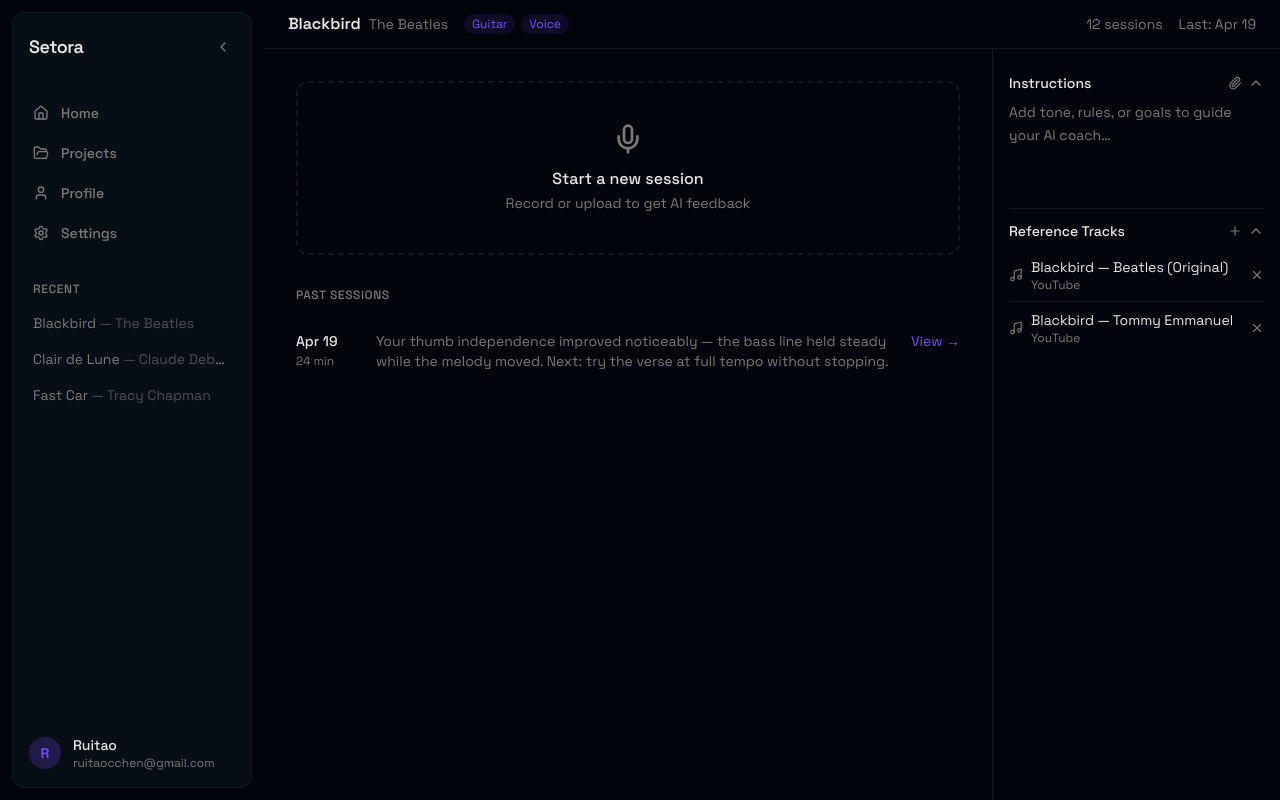
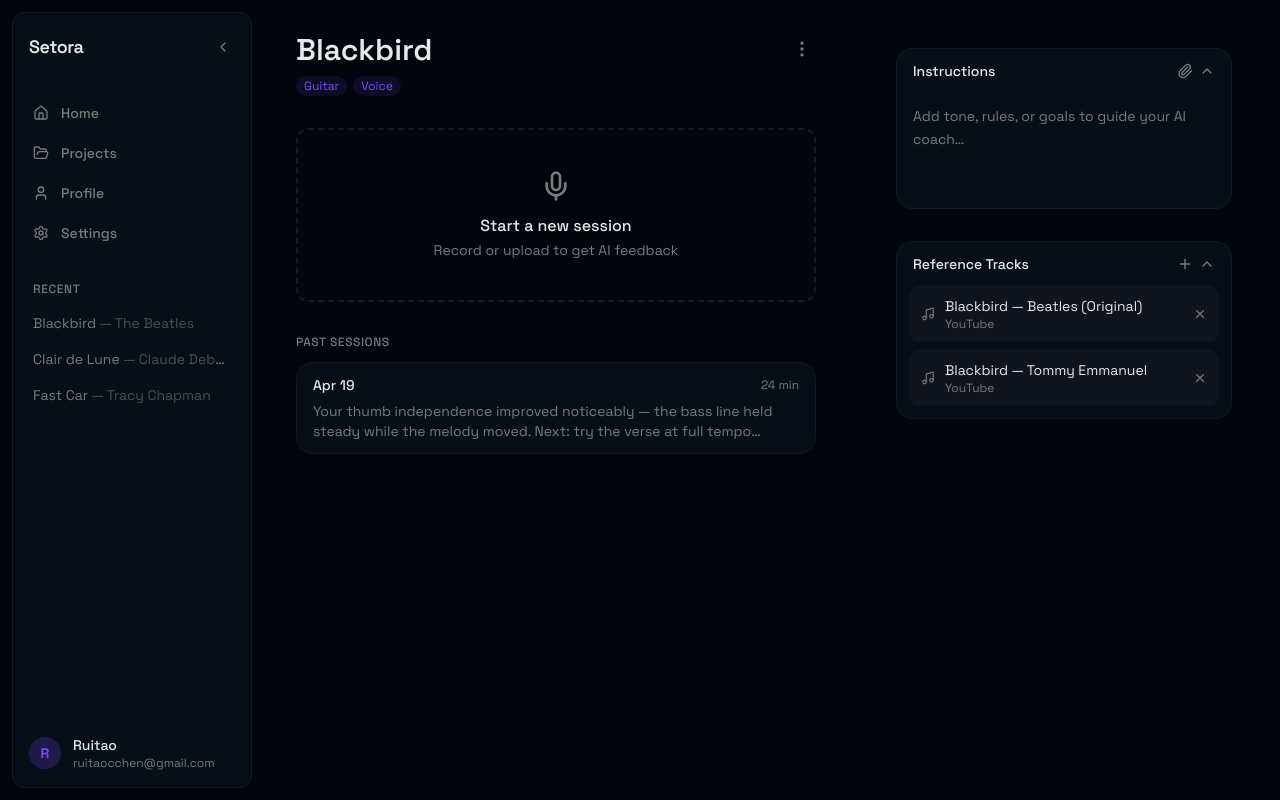
Before and after one commit to ruitaocchen10/setora, a Next.js app in the folder frontend/: page /projects/1 in a window 1280 px wide. Built offline with nearby package versions, Linux system fonts and the light colour scheme.

Commit message:
More UI changes

```diff
--- a/frontend/src/app/projects/[id]/page.tsx
+++ b/frontend/src/app/projects/[id]/page.tsx
@@ -1,6 +1,8 @@
 import { Mic } from "lucide-react";
 import { Sidebar } from "@/components/layout/Sidebar";
-import { ProjectRightPanel } from "@/components/project/ProjectRightPanel";
+import { InstructionsPanel } from "@/components/project/InstructionsPanel";
+import { ReferenceTracksPanel } from "@/components/project/ReferenceTracksPanel";
+import { ProjectMenu } from "@/components/project/ProjectMenu";
 import { mockProjects, mockSessions } from "@/lib/mock/data";
 
 function formatDate(iso: string) {
@@ -24,18 +26,19 @@ export default async function ProjectPage({
       <Sidebar />
 
       <main className="flex-1 flex flex-col overflow-hidden">
-        {/* Top bar */}
-        <div className="shrink-0 px-6 py-3 border-b border-border flex items-center justify-between gap-4">
-          <div className="flex items-center gap-4 min-w-0">
-            <div className="min-w-0">
-              <span className="font-semibold text-foreground">
+        {/* Content area */}
+        <div className="flex flex-1 overflow-hidden min-h-0">
+          {/* Center */}
+          <div className="flex-1 overflow-y-auto p-8">
+            {/* Project header */}
+            <div className="mb-8">
+              <div className="flex items-center justify-between mb-2">
+                <h1 className="text-3xl font-semibold text-foreground">
                   {project.title}
-              </span>
-              <span className="ml-2 text-sm text-muted-foreground">
-                {project.artist}
-              </span>
+                </h1>
+                <ProjectMenu />
               </div>
-            <div className="flex gap-1.5 shrink-0">
+              <div className="flex gap-1.5">
                 {project.instruments.map((inst) => (
                   <span
                     key={inst}
@@ -46,16 +49,7 @@ export default async function ProjectPage({
                 ))}
               </div>
             </div>
-          <div className="flex items-center gap-4 shrink-0 text-sm text-muted-foreground">
-            <span>{project.sessionCount} sessions</span>
-            <span>Last: {formatDate(project.lastPracticed)}</span>
-          </div>
-        </div>
 
-        {/* Content area */}
-        <div className="flex flex-1 overflow-hidden min-h-0">
-          {/* Center */}
-          <div className="flex-1 overflow-y-auto p-8">
             {/* New session CTA */}
             <button className="w-full flex flex-col items-center justify-center gap-3 rounded-xl border-2 border-dashed border-border p-10 mb-8 hover:border-primary/40 hover:bg-surface/50 transition-colors">
               <Mic className="size-8 text-muted-foreground" />
@@ -75,29 +69,23 @@ export default async function ProjectPage({
                 <p className="text-xs font-medium uppercase tracking-wider text-muted-foreground mb-3">
                   Past Sessions
                 </p>
-                <div>
+                <div className="flex flex-col gap-3">
                   {sessions.map((session) => (
                     <div
                       key={session.id}
-                      className="flex items-start gap-4 py-4 border-b border-border last:border-0"
+                      className="rounded-lg border border-border bg-surface px-4 py-3"
                     >
-                      <div className="shrink-0 w-16">
+                      <div className="flex items-center justify-between mb-1.5">
                         <p className="text-sm font-medium text-foreground">
                           {formatDate(session.date)}
                         </p>
-                        <p className="text-xs text-muted-foreground mt-0.5">
+                        <p className="text-xs text-muted-foreground">
                           {session.durationMin} min
                         </p>
                       </div>
-                      <p className="flex-1 text-sm text-muted-foreground line-clamp-2">
+                      <p className="text-sm text-muted-foreground line-clamp-2">
                         {session.feedbackPreview}
                       </p>
-                      <a
-                        href={`/projects/${project.id}/sessions/${session.id}`}
-                        className="shrink-0 text-sm text-primary hover:underline"
-                      >
-                        View →
-                      </a>
                     </div>
                   ))}
                 </div>
@@ -106,7 +94,10 @@ export default async function ProjectPage({
           </div>
 
           {/* Right panel */}
-          <ProjectRightPanel projectId={project.id} />
+          <div className="w-108 shrink-0 overflow-y-auto p-12 flex flex-col gap-8">
+            <InstructionsPanel />
+            <ReferenceTracksPanel />
+          </div>
         </div>
       </main>
     </div>
--- /dev/null
+++ b/frontend/src/components/project/InstructionsPanel.tsx
@@ -0,0 +1,36 @@
+"use client";
+
+import { useState } from "react";
+import { ChevronDown, ChevronUp, Paperclip } from "lucide-react";
+
+export function InstructionsPanel() {
+  const [open, setOpen] = useState(true);
+
+  return (
+    <div className="rounded-lg border border-border bg-surface">
+      <button
+        onClick={() => setOpen(!open)}
+        className="w-full flex items-center justify-between px-4 py-3 text-sm font-medium text-foreground hover:text-foreground/80 transition-colors"
+      >
+        <span>Instructions</span>
+        <div className="flex items-center gap-1.5 text-muted-foreground">
+          <Paperclip className="size-4" />
+          {open ? <ChevronUp className="size-4" /> : <ChevronDown className="size-4" />}
+        </div>
+      </button>
+      <div
+        className="grid transition-all duration-200 ease-in-out"
+        style={{ gridTemplateRows: open ? "1fr" : "0fr" }}
+      >
+        <div className="overflow-hidden">
+          <div className="px-4 pb-4 pt-3">
+            <textarea
+              placeholder="Add tone, rules, or goals to guide your AI coach…"
+              className="w-full text-sm text-foreground bg-transparent resize-none placeholder:text-muted-foreground focus:outline-none min-h-[80px] leading-relaxed"
+            />
+          </div>
+        </div>
+      </div>
+    </div>
+  );
+}
--- /dev/null
+++ b/frontend/src/components/project/ProjectMenu.tsx
@@ -0,0 +1,51 @@
+"use client";
+
+import { useState, useRef, useEffect } from "react";
+import { MoreVertical, Pencil, Trash2 } from "lucide-react";
+
+export function ProjectMenu() {
+  const [open, setOpen] = useState(false);
+  const ref = useRef<HTMLDivElement>(null);
+
+  useEffect(() => {
+    function handleClickOutside(e: MouseEvent) {
+      if (ref.current && !ref.current.contains(e.target as Node)) {
+        setOpen(false);
+      }
+    }
+    document.addEventListener("mousedown", handleClickOutside);
+    return () => document.removeEventListener("mousedown", handleClickOutside);
+  }, []);
+
+  return (
+    <div ref={ref} className="relative">
+      <button
+        onClick={() => setOpen(!open)}
+        className="p-1 rounded-md text-muted-foreground hover:text-foreground hover:bg-white/5 transition-colors"
+        aria-label="Project menu"
+      >
+        <MoreVertical className="size-5" />
+      </button>
+
+      {open && (
+        <div className="absolute right-0 top-full mt-1 w-44 rounded-lg border border-border bg-surface shadow-lg z-10 py-1">
+          <button
+            onClick={() => setOpen(false)}
+            className="w-full flex items-center gap-2.5 px-3 py-2 text-sm text-foreground hover:bg-white/5 transition-colors"
+          >
+            <Pencil className="size-3.5 text-muted-foreground" />
+            Edit project info
+          </button>
+          <div className="my-1 border-t border-border" />
+          <button
+            onClick={() => setOpen(false)}
+            className="w-full flex items-center gap-2.5 px-3 py-2 text-sm text-destructive hover:bg-white/5 transition-colors"
+          >
+            <Trash2 className="size-3.5" />
+            Delete project
+          </button>
+        </div>
+      )}
+    </div>
+  );
+}
--- a/frontend/src/components/project/ProjectRightPanel.tsx
+++ /dev/null
@@ -1,90 +0,0 @@
-"use client";
-
-import { useState } from "react";
-import {
-  ChevronDown,
-  ChevronUp,
-  Paperclip,
-  Plus,
-  Music,
-  X,
-} from "lucide-react";
-
-const mockTracks = [
-  { id: "t1", name: "Blackbird — Beatles (Original)", source: "YouTube" },
-  { id: "t2", name: "Blackbird — Tommy Emmanuel", source: "YouTube" },
-];
-
-interface SectionProps {
-  label: string;
-  action: React.ReactNode;
-  children: React.ReactNode;
-  defaultOpen?: boolean;
-}
-
-function Section({ label, action, children, defaultOpen = true }: SectionProps) {
-  const [open, setOpen] = useState(defaultOpen);
-
-  return (
-    <div className="mb-1">
-      <button
-        onClick={() => setOpen(!open)}
-        className="w-full flex items-center justify-between py-2 text-sm font-medium text-foreground hover:text-foreground/80 transition-colors"
-      >
-        <span>{label}</span>
-        <div className="flex items-center gap-1.5 text-muted-foreground">
-          {action}
-          {open ? (
-            <ChevronUp className="size-4" />
-          ) : (
-            <ChevronDown className="size-4" />
-          )}
-        </div>
-      </button>
-      {open && <div className="pb-4">{children}</div>}
-    </div>
-  );
-}
-
-export function ProjectRightPanel({ projectId: _ }: { projectId: string }) {
-  const [tracks, setTracks] = useState(mockTracks);
-
-  return (
-    <div className="w-72 shrink-0 border-l border-border overflow-y-auto p-4">
-      <Section label="Instructions" action={<Paperclip className="size-3.5" />}>
-        <textarea
-          placeholder="Add tone, rules, or goals to guide your AI coach…"
-          className="w-full text-sm text-foreground bg-transparent resize-none placeholder:text-muted-foreground focus:outline-none min-h-[80px] leading-relaxed"
-        />
-      </Section>
-
-      <div className="border-t border-border my-1" />
-
-      <Section
-        label="Reference Tracks"
-        action={<Plus className="size-3.5" />}
-      >
-        <div>
-          {tracks.map((track, i) => (
-            <div
-              key={track.id}
-              className={`flex items-center gap-2 py-2 ${i < tracks.length - 1 ? "border-b border-border" : ""}`}
-            >
-              <Music className="size-3.5 text-muted-foreground shrink-0" />
-              <div className="flex-1 min-w-0">
-                <p className="text-sm text-foreground truncate">{track.name}</p>
-                <p className="text-xs text-muted-foreground">{track.source}</p>
-              </div>
-              <button
-                onClick={() => setTracks(tracks.filter((t) => t.id !== track.id))}
-                className="shrink-0 text-muted-foreground hover:text-foreground transition-colors"
-              >
-                <X className="size-3.5" />
-              </button>
-            </div>
-          ))}
-        </div>
-      </Section>
-    </div>
-  );
-}
--- /dev/null
+++ b/frontend/src/components/project/ReferenceTracksPanel.tsx
@@ -0,0 +1,56 @@
+"use client";
+
+import { useState } from "react";
+import { ChevronDown, ChevronUp, Plus, Music, X } from "lucide-react";
+
+const initialTracks = [
+  { id: "t1", name: "Blackbird — Beatles (Original)", source: "YouTube" },
+  { id: "t2", name: "Blackbird — Tommy Emmanuel", source: "YouTube" },
+];
+
+export function ReferenceTracksPanel() {
+  const [open, setOpen] = useState(true);
+  const [tracks, setTracks] = useState(initialTracks);
+
+  return (
+    <div className="rounded-lg border border-border bg-surface">
+      <button
+        onClick={() => setOpen(!open)}
+        className="w-full flex items-center justify-between px-4 py-3 text-sm font-medium text-foreground hover:text-foreground/80 transition-colors"
+      >
+        <span>Reference Tracks</span>
+        <div className="flex items-center gap-1.5 text-muted-foreground">
+          <Plus className="size-4" />
+          {open ? <ChevronUp className="size-4" /> : <ChevronDown className="size-4" />}
+        </div>
+      </button>
+      <div
+        className="grid transition-all duration-200 ease-in-out"
+        style={{ gridTemplateRows: open ? "1fr" : "0fr" }}
+      >
+        <div className="overflow-hidden">
+          <div className="px-3 pb-3 flex flex-col gap-2">
+            {tracks.map((track) => (
+              <div
+                key={track.id}
+                className="flex items-center gap-2.5 rounded-md bg-muted/40 px-3 py-2.5"
+              >
+                <Music className="size-3.5 text-muted-foreground shrink-0" />
+                <div className="flex-1 min-w-0">
+                  <p className="text-sm text-foreground truncate">{track.name}</p>
+                  <p className="text-xs text-muted-foreground">{track.source}</p>
+                </div>
+                <button
+                  onClick={() => setTracks(tracks.filter((t) => t.id !== track.id))}
+                  className="shrink-0 text-muted-foreground hover:text-foreground transition-colors"
+                >
+                  <X className="size-3.5" />
+                </button>
+              </div>
+            ))}
+          </div>
+        </div>
+      </div>
+    </div>
+  );
+}
```
Also changed, not shown: 1 other file (tests, documents, lock files or other folders). Lines whose indentation alone changed are shown as unchanged.
